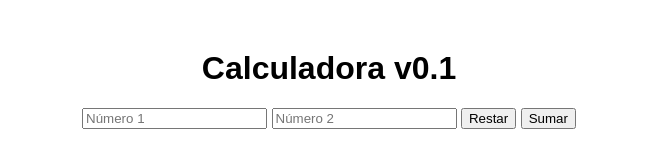
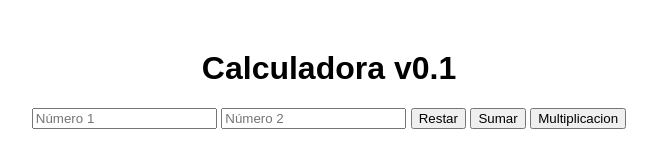
Before and after one commit to Jose0004/Calculadora, a plain HTML site: page index.html in a window 1280 px wide. Shown: the whole page, without its empty margins (311-968 px from the left). Drawn offline with Linux system fonts and the light colour scheme.

Commit message:
Feature: Agrega funcionalidad de multiplicacion

```diff
--- a/index.html
+++ b/index.html
@@ -12,6 +12,8 @@
   <input type="number" id="num2" placeholder="Número 2">
   <button onclick="restar()">Restar</button>
   <button onclick="sumar()">Sumar</button>
+  <button onclick="multiplicar()">Multiplicacion</button>
+
 
   <h2 id="resultado"></h2>
 
--- a/script.js
+++ b/script.js
@@ -13,3 +13,11 @@ function restar() {
   const resultado = n1 - n2;
   document.getElementById("resultado").textContent = "Resultado: " + resultado;
 }
+
+function multiplicar() {
+  const n1 = parseFloat(document.getElementById("num1").value);
+  const n2 = parseFloat(document.getElementById("num2").value);
+
+  const resultado = n1 * n2;
+  document.getElementById("resultado").textContent = "Resultado: " + resultado;
+}
```
